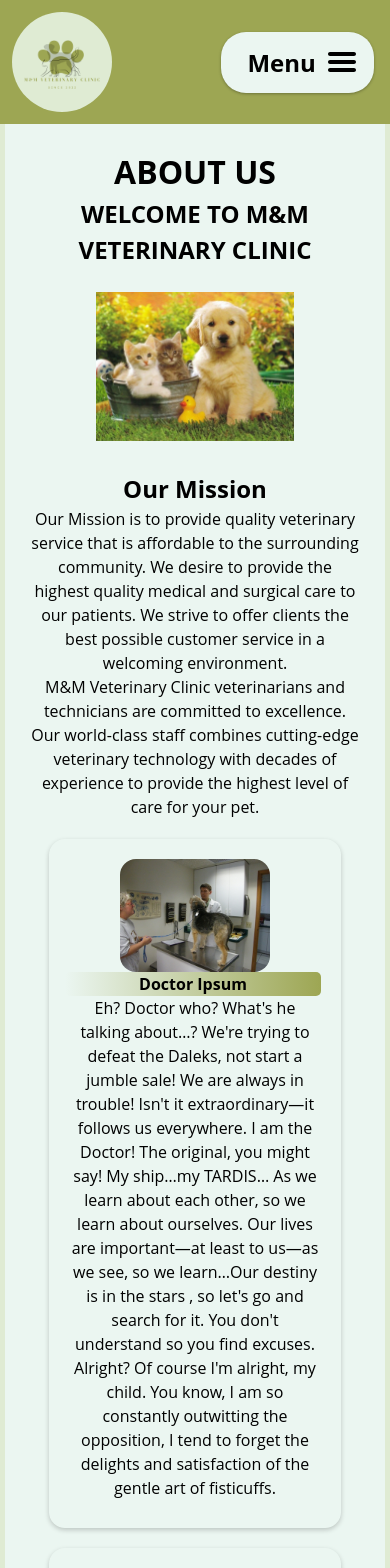
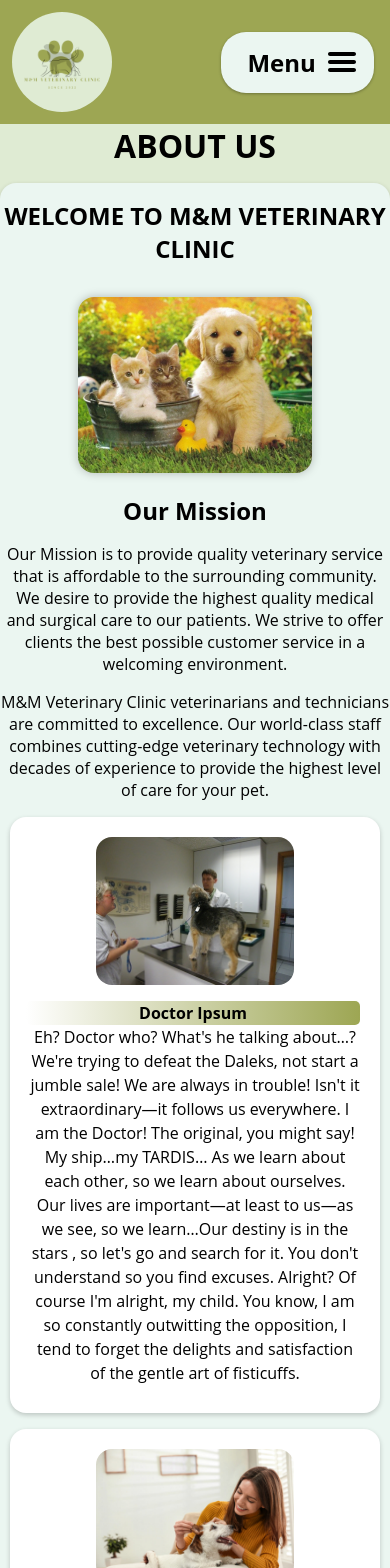
Before and after one commit to kirkwood616/mm-vet-app-frontend, a React (Create React App) app: page /about-us in a window 390 px wide. Shown: the top 1568 px of the page. Built offline with nearby package versions, Linux system fonts and the light colour scheme.

Commit message:
Adjusted styling & media queries, refactored

```diff
--- a/src/components/AboutUs.css
+++ b/src/components/AboutUs.css
@@ -7,14 +7,15 @@
 }
 
 .doctorCard {
+  margin: 1rem auto;
+  background-color: white;
+  box-shadow: 0 2px 5px 0 rgba(0, 0, 0, 0.2);
+  border-radius: 1rem;
+  box-sizing: border-box;
+  padding: 20px 20px 28px 20px;
+  width: 75%;
   display: flex;
   flex-direction: column;
-  max-width: 960px;
-  padding: 20px 20px 28px 20px;
-  box-sizing: border-box;
-  margin: 20px;
-  box-shadow: 0 2px 5px 0 rgba(0, 0, 0, 0.2);
-  border-radius: 1rem;
 }
 
 .doctorCardImage {
@@ -22,7 +23,7 @@
   max-height: 300px;
   border-radius: 1rem;
   object-fit: cover;
-  margin: 0 auto;
+  margin: 0 auto 1rem;
 }
 
 .doctorCardDescription {
@@ -35,11 +36,7 @@
 .doctorCardTitle {
   font-size: 1rem;
   line-height: 1.5;
-  background-image: linear-gradient(
-    90deg,
-    var(--light-green),
-    var(--dark-green)
-  );
+  background-image: linear-gradient(90deg, white, var(--dark-green));
   background-repeat: no-repeat;
   background-position: 0 85%;
   padding: 0 5px;
@@ -47,25 +44,70 @@
   border-radius: 5px;
 }
 
-.aboutUsImage > img {
-  border-radius: 1rem;
+.AboutUs {
+  font-size: 1rem;
+  margin: 0 auto;
+  text-align: center;
+  width: 100%;
 }
 
-.AboutUs,
-.aboutUsImage {
+.AboutUs .aboutUsInfoContainer {
+  background-color: var(--light-green);
+  border-radius: 1rem;
+  box-shadow: 0 2px 5px 0 rgba(0, 0, 0, 0.2);
+  margin: 1rem auto;
   padding: 1.5rem;
-  line-height: 1.5;
-  font-size: 1rem;
-  margin: 0 auto;
-  background-color: var(--light-green);
-  width: 60%;
-  text-align: center;
+  width: 75%;
 }
 
-.AboutUsInfo .icon {
+.aboutUsInfoContainer > h2 {
+  margin-bottom: 1rem;
+}
+
+.aboutUsInfoContainer > p {
+  margin-bottom: 1rem;
+}
+
+.AboutUs .aboutUsImage {
+  border-radius: 1rem;
+  box-shadow: 0 0 10px 0 rgba(0, 0, 0, 0.25);
+  margin: 1rem 0;
+  width: 60%;
+}
+
+.AboutUs .infoContainer {
+  margin: 2rem auto 1rem auto;
+  width: 100%;
+  display: flex;
+  flex-wrap: wrap;
+  justify-content: center;
+  align-items: baseline;
+}
+
+.aboutUsInfo {
+  background-color: white;
+  border-radius: 1rem;
+  box-shadow: 2px 2px 5px 0 rgba(0, 0, 0, 0.25);
+  padding: 1rem;
+  margin: 1rem;
+  width: 220px;
+}
+
+.hours {
+  margin: 0 auto 1rem auto;
+}
+
+.aboutUsInfo > .icon {
   display: inline-block;
-  padding: 10px;
-  height: 3rem;
+  height: 2.5rem;
+}
+
+.aboutUsInfo > h4 {
+  margin: 0;
+}
+
+.aboutUsInfo > a {
+  margin: 0;
 }
 
 .AboutUs table {
@@ -113,7 +155,7 @@
   background-color: rgba(0, 0, 0, 0.05);
 }
 
-.AboutUs table tbody tr:nth-child(12) {
+.AboutUs table tbody tr:nth-child(7) {
   border-radius: 0 0 1rem 1rem;
   border: none;
 }
@@ -123,18 +165,40 @@
 }
 
 @media only screen and (max-width: 768px) {
-  .AboutUs {
+  .AboutUs .aboutUsInfoContainer {
     width: 85%;
+  }
+
+  .AboutUs table {
+    width: 90%;
+  }
+
+  .doctorCard {
+    width: 85%;
+  }
+
+  .aboutUsInfo {
+    width: 75%;
   }
 }
 
 @media only screen and (max-width: 480px) {
   .AboutUs {
-    width: 85%;
+    width: 100%;
+  }
+
+  .AboutUs .aboutUsInfoContainer {
+    width: 100%;
+    padding: 0;
+    padding-top: 1rem;
+  }
+
+  .doctorCard {
+    width: 95%;
   }
 
   .AboutUs table {
-    width: 100%;
+    width: 90%;
   }
 
   .AboutUs table tbody {
```
